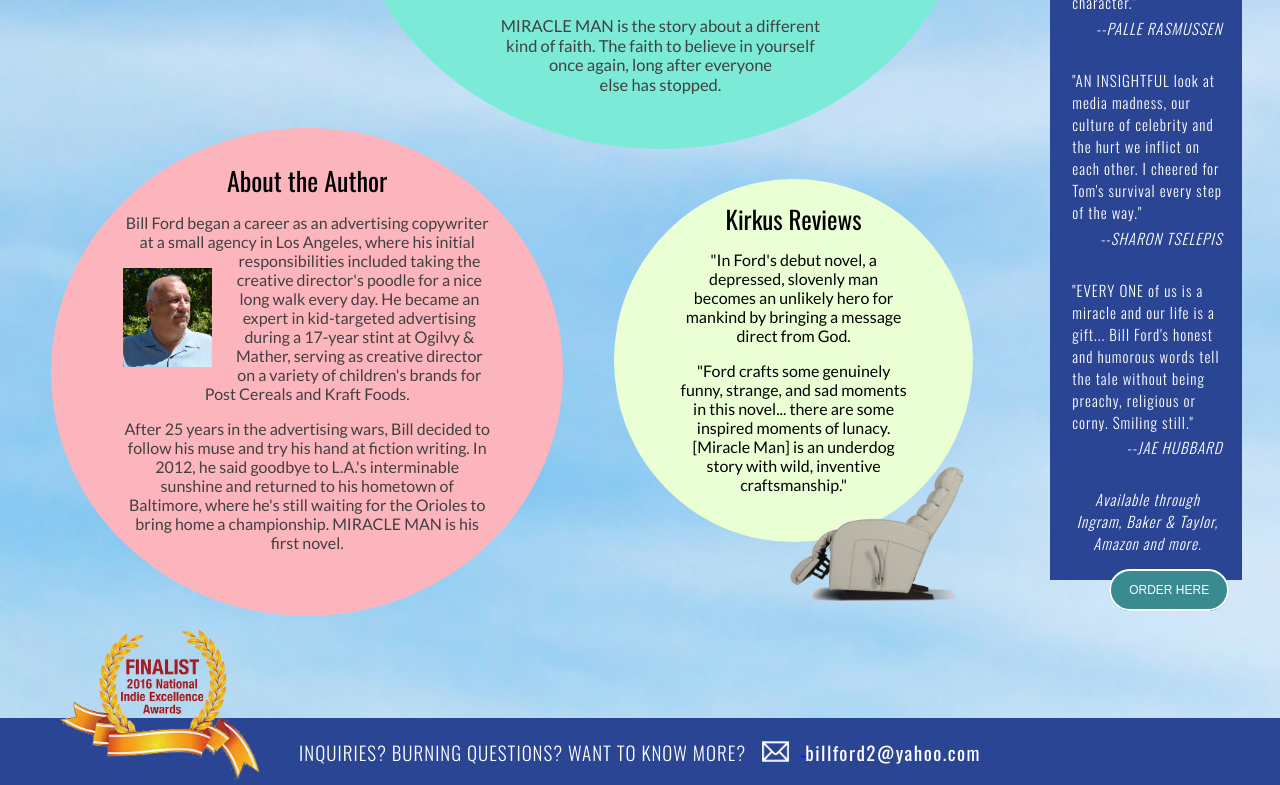
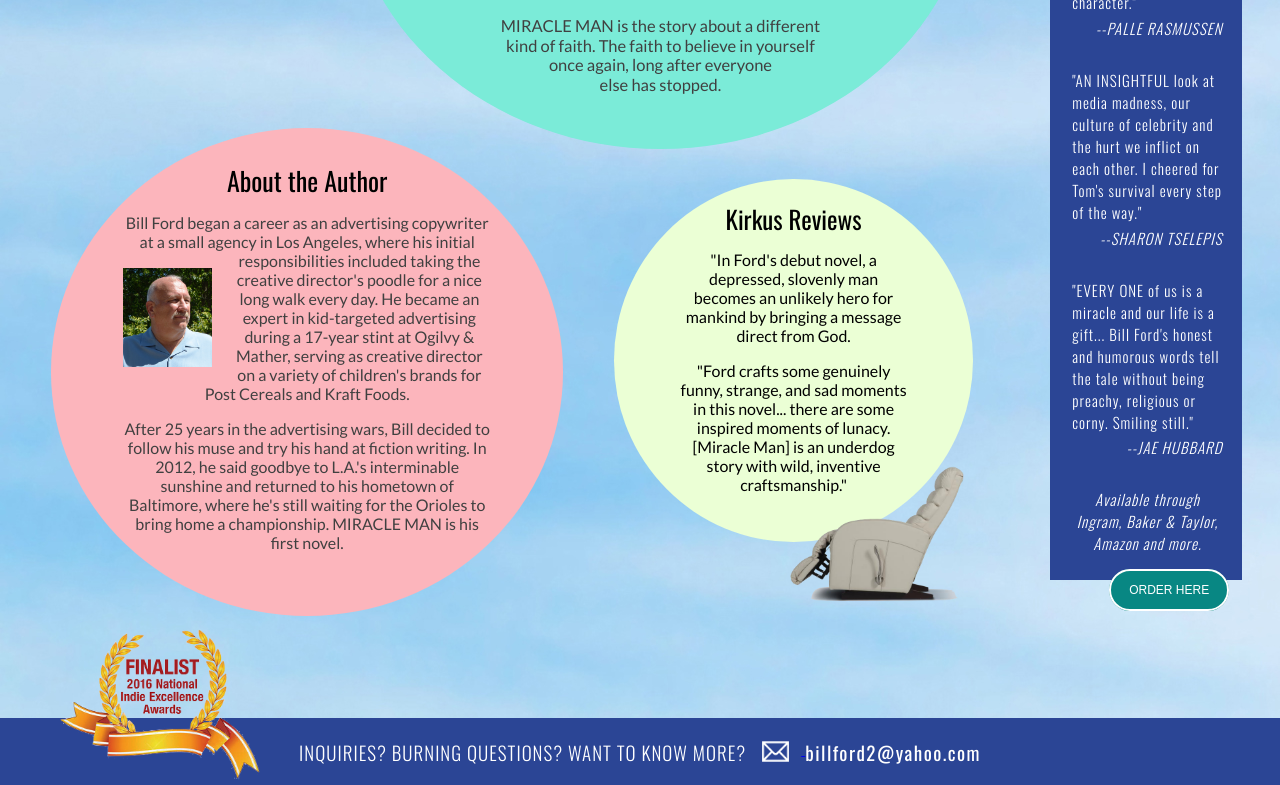
Before and after one commit to williambford/BookExpo, a plain HTML site: page index.html in a window 1280 px wide. Shown: the part 595-1380 px from the top of the page. Drawn offline with nearby package versions, Linux system fonts and the light colour scheme; a script that the page names is missing.

Commit message:
Changed button color

```diff
--- a/less/main.less
+++ b/less/main.less
@@ -440,7 +440,7 @@ body {
     }
 
     .button.-border {
-      background: rgb(57,138,145);
+      background: rgb(8,135,131);
       border: 2px solid #FFFFFF;
       color: #FFFFFF;
       text-decoration: none;
```
Also changed, not shown: css/main.css.
